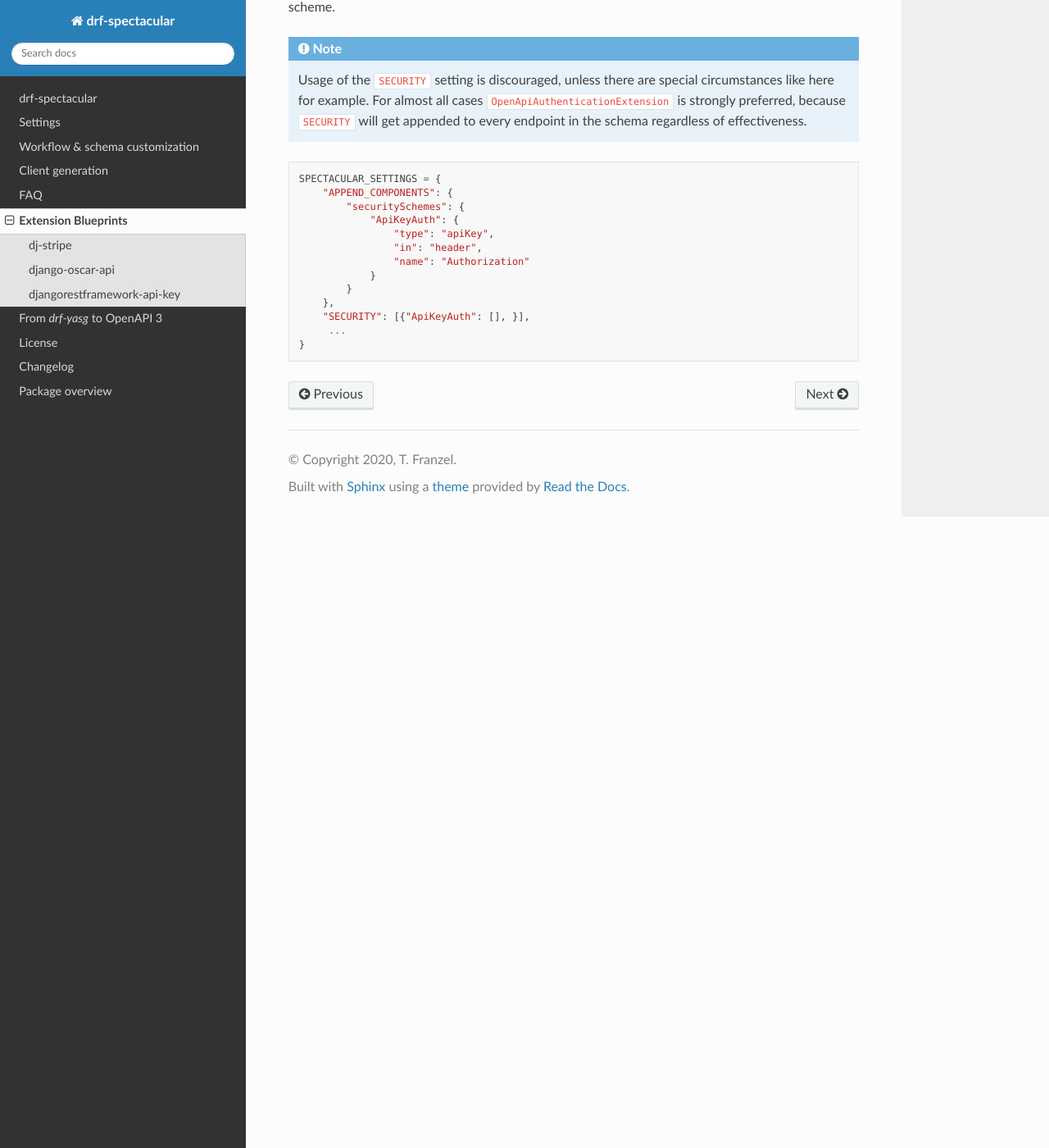
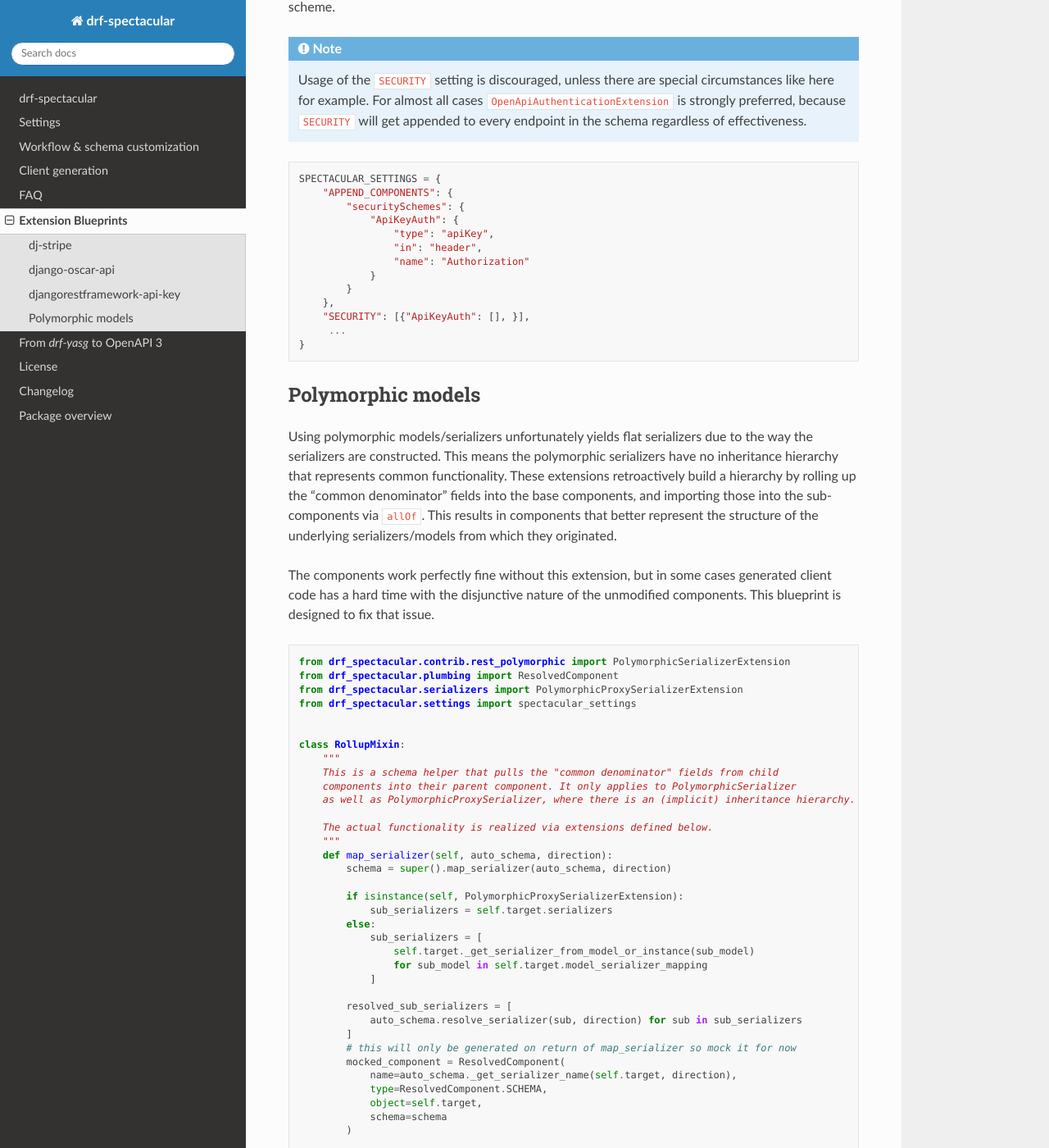
Before and after one commit to tfranzel/drf-spectacular, a Sphinx documentation site: the page built from docs/blueprints.rst, in a window 1280 px wide and 1400 px high, scrolled down 3377 px. Shown: the whole window at 82% size. Built offline with Sphinx 7.4.7 and the Read the Docs theme 2.0.0, drawn with Linux system fonts in a browser that asks for light colours; some of the changed text lies outside the part shown.

Commit message:
polymorphic rollup blueprint

```diff
--- a/docs/blueprints.rst
+++ b/docs/blueprints.rst
@@ -62,3 +62,20 @@
         "SECURITY": [{"ApiKeyAuth": [], }],
          ...
     }
+
+
+Polymorphic models
+------------------
+
+Using polymorphic models/serializers unfortunately yields flat serializers due to the way
+the serializers are constructed. This means the polymorphic serializers have no inheritance
+hierarchy that represents common functionality. These extensions retroactively build a
+hierarchy by rolling up the "common denominator" fields into the base components, and
+importing those into the sub-components via ``allOf``. This results in components that better
+represent the structure of the underlying serializers/models from which they originated.
+
+The components work perfectly fine without this extension, but in some cases generated
+client code has a hard time with the disjunctive nature of the unmodified components.
+This blueprint is designed to fix that issue.
+
+.. literalinclude:: blueprints/rollup.py
--- /dev/null
+++ b/docs/blueprints/rollup.py
@@ -0,0 +1,88 @@
+from drf_spectacular.contrib.rest_polymorphic import PolymorphicSerializerExtension
+from drf_spectacular.plumbing import ResolvedComponent
+from drf_spectacular.serializers import PolymorphicProxySerializerExtension
+from drf_spectacular.settings import spectacular_settings
+
+
+class RollupMixin:
+    """
+    This is a schema helper that pulls the "common denominator" fields from child
+    components into their parent component. It only applies to PolymorphicSerializer
+    as well as PolymorphicProxySerializer, where there is an (implicit) inheritance hierarchy.
+
+    The actual functionality is realized via extensions defined below.
+    """
+    def map_serializer(self, auto_schema, direction):
+        schema = super().map_serializer(auto_schema, direction)
+
+        if isinstance(self, PolymorphicProxySerializerExtension):
+            sub_serializers = self.target.serializers
+        else:
+            sub_serializers = [
+                self.target._get_serializer_from_model_or_instance(sub_model)
+                for sub_model in self.target.model_serializer_mapping
+            ]
+
+        resolved_sub_serializers = [
+            auto_schema.resolve_serializer(sub, direction) for sub in sub_serializers
+        ]
+        # this will only be generated on return of map_serializer so mock it for now
+        mocked_component = ResolvedComponent(
+            name=auto_schema._get_serializer_name(self.target, direction),
+            type=ResolvedComponent.SCHEMA,
+            object=self.target,
+            schema=schema
+        )
+
+        # hack for recursive models. at the time of extension execution, not all sub
+        # serializer schema have been generated, so no rollup is possible.
+        # by registering a local variable scoped postproc hook, we delay this
+        # execution to the end where all schemas are present.
+        def postprocessing_rollup_hook(generator, result, **kwargs):
+            rollup_properties(mocked_component, resolved_sub_serializers)
+            result['components'] = generator.registry.build({})
+            return result
+
+        # register postproc hook. must run before enum postproc due to rebuilding the registry
+        spectacular_settings.POSTPROCESSING_HOOKS.insert(0, postprocessing_rollup_hook)
+        # and do nothing for now
+        return schema
+
+
+def rollup_properties(component, resolved_sub_serializers):
+    # rollup already happened (spectacular bug and normally not needed)
+    if any('allOf' in r.schema for r in resolved_sub_serializers):
+        return
+
+    all_field_sets = [
+        set(list(r.schema['properties'])) for r in resolved_sub_serializers
+    ]
+    common_fields = all_field_sets[0].intersection(*all_field_sets[1:])
+    common_schema = {
+        'properties': {},
+        'required': set(),
+    }
+
+    # substitute sub serializers' common fields with base class
+    for r in resolved_sub_serializers:
+        for cf in sorted(common_fields):
+            if cf in r.schema['properties']:
+                common_schema['properties'][cf] = r.schema['properties'][cf]
+                del r.schema['properties'][cf]
+                if cf in r.schema.get('required', []):
+                    common_schema['required'].add(cf)
+        r.schema = {'allOf': [component.ref, r.schema]}
+
+    # modify regular schema for field rollup
+    del component.schema['oneOf']
+    component.schema['properties'] = common_schema['properties']
+    if common_schema['required']:
+        component.schema['required'] = sorted(common_schema['required'])
+
+
+class PolymorphicRollupSerializerExtension(RollupMixin, PolymorphicSerializerExtension):
+    priority = 1
+
+
+class PolymorphicProxyRollupSerializerExtension(RollupMixin, PolymorphicProxySerializerExtension):
+    priority = 1
```
